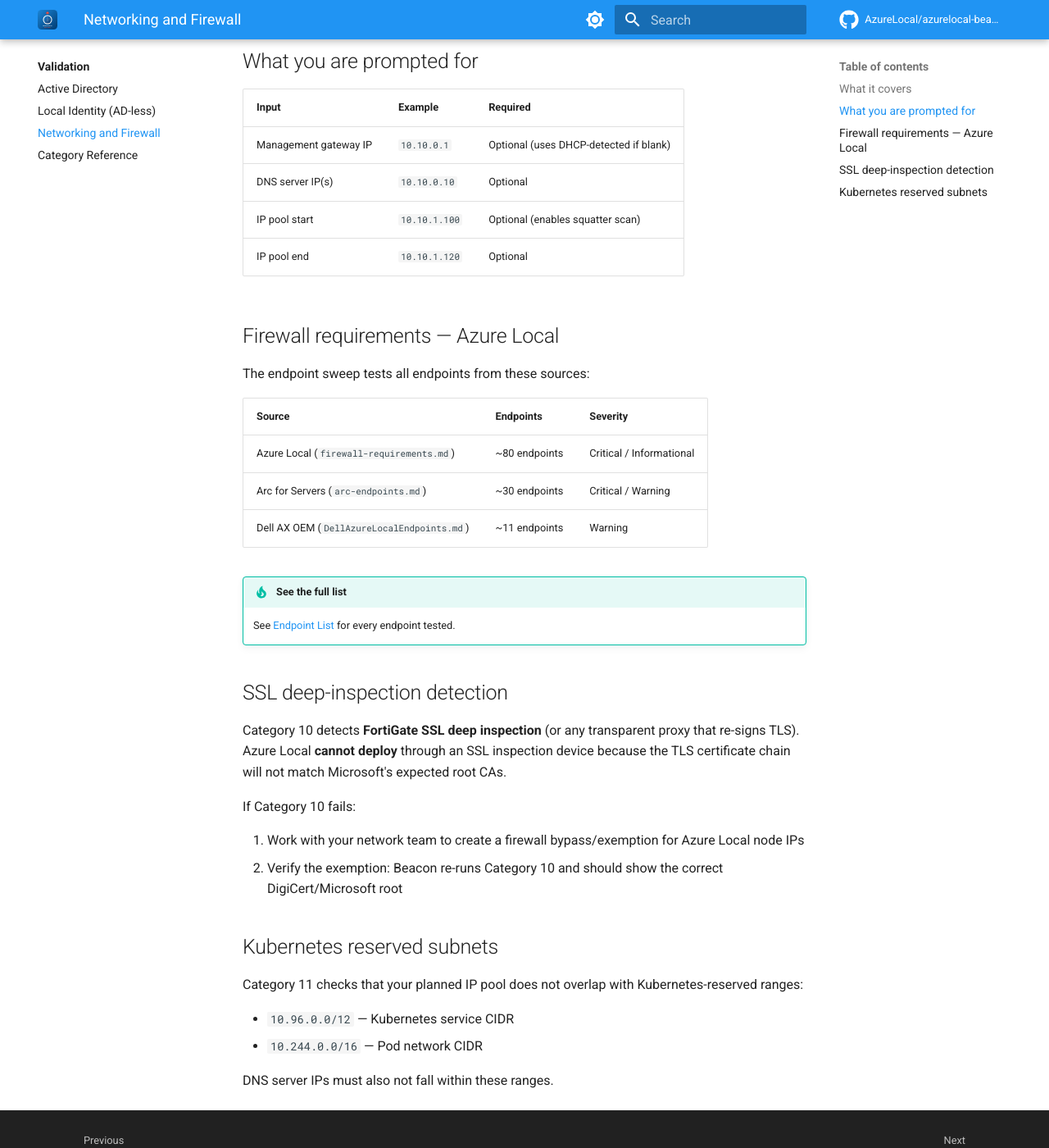
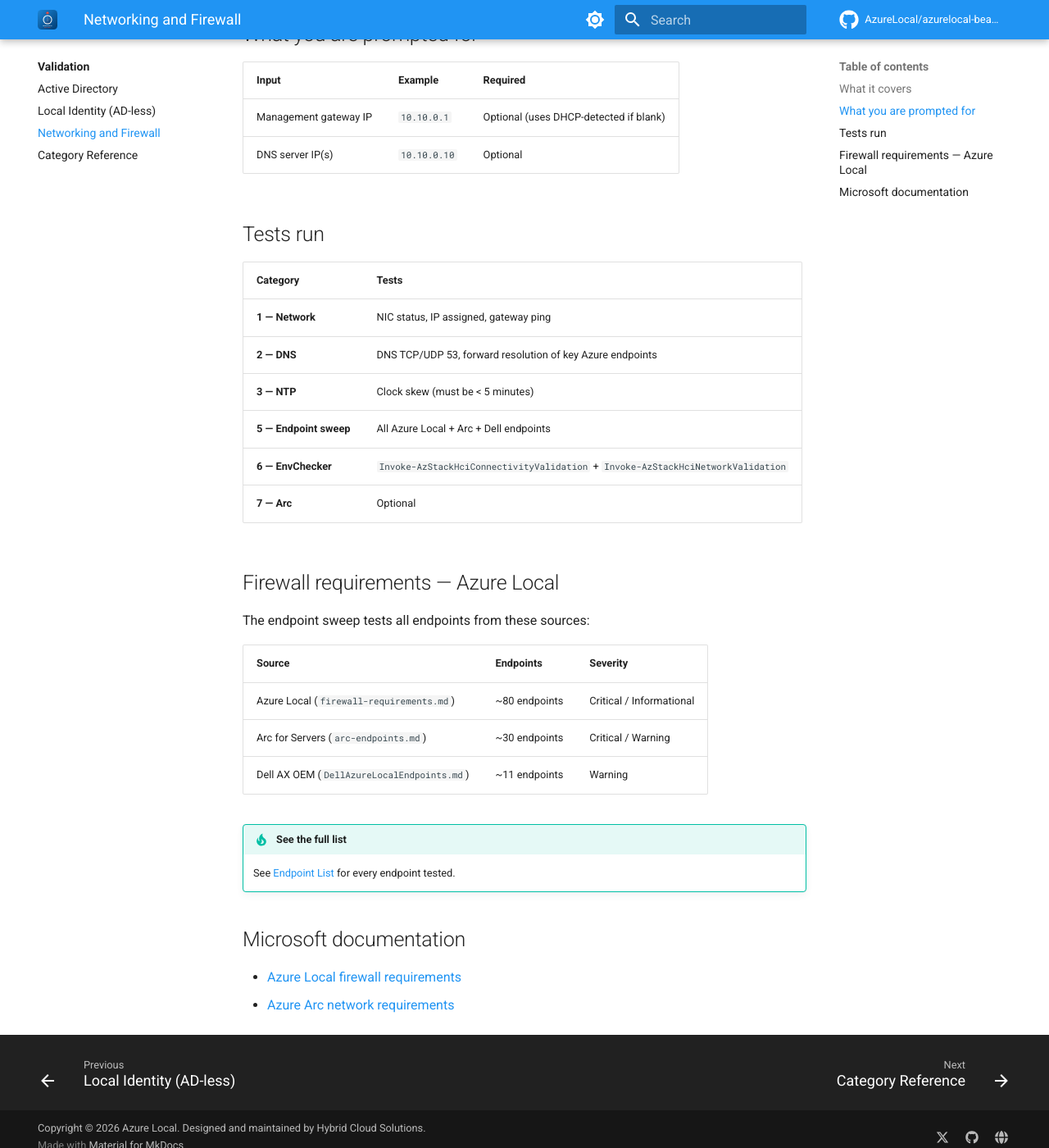
Before and after one commit to AzureLocal/azurelocal-beacon, an MkDocs documentation site: the page built from docs/validation/network-firewall.md, in a window 1280 px wide and 1400 px high, scrolled down 495 px. Shown: the whole window at 82% size. Built offline with MkDocs 1.6.1 and Material for MkDocs 9.7.7, drawn with Linux system fonts in a browser that asks for light colours; comment, search, counter and statistics services are not loaded; some of the changed text lies outside the part shown.

Commit message:
fix(docs+menu): purge all invented category references; wire 7-category dispatch
- README.md, docs/validation/*, docs/reference/environment-checker.md:
  remove all references to cut categories (10=SSL, 11=squatter, 12=hardware,
  6=infra-device, 7=Service Bus, 8=NTP-UDP); replace with grounded 7-category set
- mkdocs.yml: fix site_description (remove "hardware") + fix site_url to azurelocal.cloud
- Start-AzlBeacon.ps1: update all Invoke-ValidationEngine category arrays to 7-
  category numbering; remove ipPool prompts + squatter references from Local
  Identity and Network/Firewall menu paths

Zero invented-test references remain in src/ or docs/.

Co-Authored-By: Claude Opus 4.8 <noreply@anthropic.com>
Claude-Session: https://claude.ai/code/session_013AZySkzowyq4Ne2hrSRRAL

```diff
--- a/docs/validation/network-firewall.md
+++ b/docs/validation/network-firewall.md
@@ -8,8 +8,7 @@ This path runs everything except the AD port tests (Category 4). It's ideal for:
 
 - Verifying firewall policy before any identity configuration
 - Checking endpoint reachability from the management VLAN
-- Detecting SSL deep-inspection on the outbound path
-- Hardware self-checks (TPM, Secure Boot, NICs)
+- Confirming DNS and NTP are reachable
 
 ## What you are prompted for
 
@@ -17,8 +16,17 @@ This path runs everything except the AD port tests (Category 4). It's ideal for:
 |---|---|---|
 | Management gateway IP | `10.10.0.1` | Optional (uses DHCP-detected if blank) |
 | DNS server IP(s) | `10.10.0.10` | Optional |
-| IP pool start | `10.10.1.100` | Optional (enables squatter scan) |
-| IP pool end | `10.10.1.120` | Optional |
+
+## Tests run
+
+| Category | Tests |
+|---|---|
+| **1 — Network** | NIC status, IP assigned, gateway ping |
+| **2 — DNS** | DNS TCP/UDP 53, forward resolution of key Azure endpoints |
+| **3 — NTP** | Clock skew (must be < 5 minutes) |
+| **5 — Endpoint sweep** | All Azure Local + Arc + Dell endpoints |
+| **6 — EnvChecker** | `Invoke-AzStackHciConnectivityValidation` + `Invoke-AzStackHciNetworkValidation` |
+| **7 — Arc** | Optional |
 
 ## Firewall requirements — Azure Local
 
@@ -33,20 +41,7 @@ The endpoint sweep tests all endpoints from these sources:
 !!! tip "See the full list"
     See [Endpoint List](../reference/endpoints.md) for every endpoint tested.
 
-## SSL deep-inspection detection
+## Microsoft documentation
 
-Category 10 detects **FortiGate SSL deep inspection** (or any transparent proxy that re-signs TLS). Azure Local **cannot deploy** through an SSL inspection device because the TLS certificate chain will not match Microsoft's expected root CAs.
-
-If Category 10 fails:
-
-1. Work with your network team to create a firewall bypass/exemption for Azure Local node IPs
-2. Verify the exemption: Beacon re-runs Category 10 and should show the correct DigiCert/Microsoft root
-
-## Kubernetes reserved subnets
-
-Category 11 checks that your planned IP pool does not overlap with Kubernetes-reserved ranges:
-
-- `10.96.0.0/12` — Kubernetes service CIDR
-- `10.244.0.0/16` — Pod network CIDR
-
-DNS server IPs must also not fall within these ranges.
+- [Azure Local firewall requirements](https://learn.microsoft.com/azure/azure-local/concepts/firewall-requirements)
+- [Azure Arc network requirements](https://learn.microsoft.com/azure/azure-arc/servers/network-requirements)
--- a/mkdocs.yml
+++ b/mkdocs.yml
@@ -1,7 +1,7 @@
 site_name: AzL Beacon
-site_description: Pre-deployment endpoint, network, and hardware readiness validation for Azure Local.
+site_description: Pre-deployment endpoint and network readiness validation for Azure Local.
 site_author: Azure Local Cloud
-site_url: https://azurelocal.github.io/azurelocal-beacon/
+site_url: https://azurelocal.cloud/azurelocal-beacon/
 repo_url: https://github.com/AzureLocal/azurelocal-beacon
 repo_name: AzureLocal/azurelocal-beacon
 
```
Also changed, not shown: README.md (+6 -11 lines), docs/reference/environment-checker.md (+5 -7 lines), docs/validation/active-directory.md (+3 -2 lines), docs/validation/index.md (+11 -10 lines), docs/validation/local-identity.md (+2 -6 lines), 1 other file.
